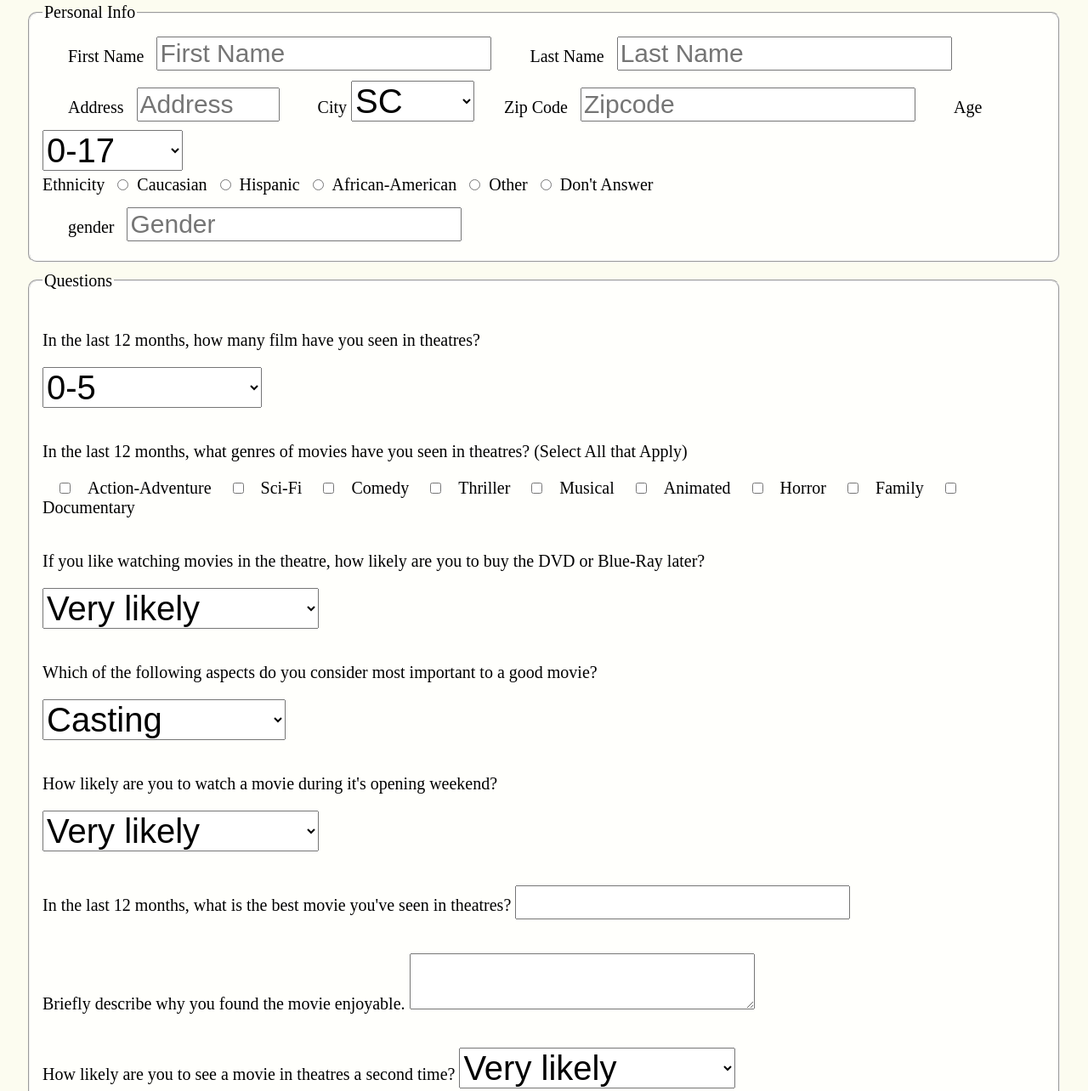
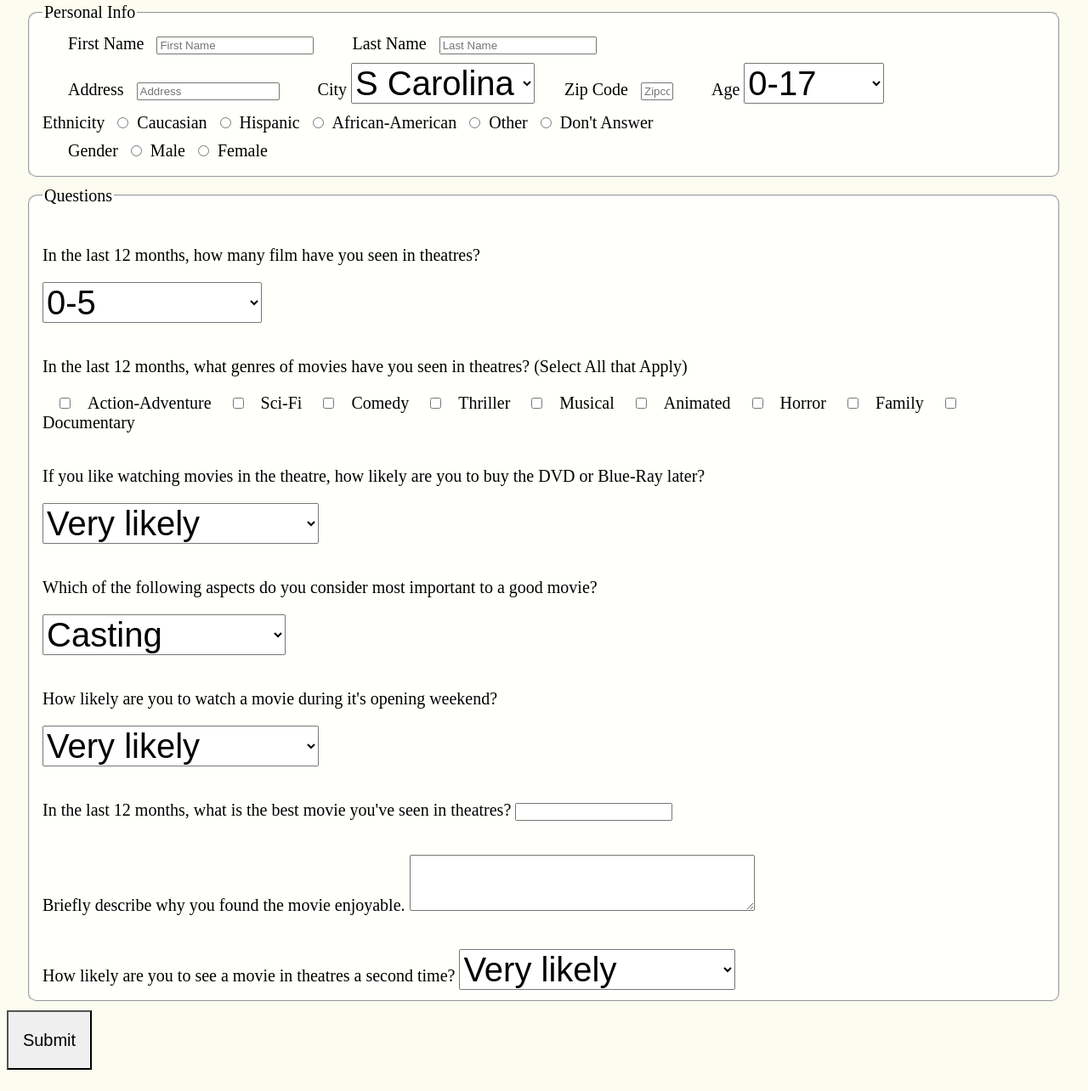
Before and after one commit to davemillican/survey, a plain HTML site: page index.html in a window 1280 px wide. Shown: the part 7-1291 px from the top of the page at 85% size. Drawn offline with Linux system fonts and the light colour scheme.

Commit message:
for review

```diff
--- a/index.html
+++ b/index.html
@@ -5,50 +5,53 @@
 	<link rel="stylesheet" href="src/css/index.css" >
 </head>
 <body>
-	<form>
-
+	<form action="http://localhost:3000" method="post">
 
 		<fieldset id="personal">
 			<legend>Personal Info</legend>
 			<div>
 				<label for="first-name">First Name</label>
-				<input id="first-name" type="text" placeholder="First Name" class="info"></input>
+				<input id="first-name" name="first-name-v" type="text" placeholder="First Name" class="info"></input>
 
 				<label for="last-name">Last Name</label>
-				<input id="last-name" type="text" placeholder="Last Name" class="info"></input>
+				<input id="last-name" name="last-name-v" type="text" placeholder="Last Name" class="info"></input>
 
 			</div>
 				<label for="address">Address</label>
-				<input id="address" type="text" placeholder="Address" class="info"></input>
+				<input id="address" name="address-val" type="text" placeholder="Address" class="info"></input>
 
 				<label for="city">City</label>
-				<select id="city" placeholder="city">
-	  				<option value="S carolina">SC</option>
-	  				<option value="N Carolina">NCA</option>
-	  				<option v alue="GA">GA</option>
+				<select id="city" name="city-v" placeholder="city">
+	  				<option value="S carolina">S Carolina</option>
+	  				<option value="N Carolina">N Carolina</option>
+	  				<option value="GA">Georgia</option>
 	  				<option value="Florida">Florida</option>
+	  				<option value="Alabama">Alabama</option>
+	  				<option value="Tennessee">Tennessee</option>
 				</select>
 
 				<label for="zip">Zip Code</label>
-				<input id="zip" type="text" placeholder="Zipcode" class="info"></input>
+				<input id="zip" name="zip-v" type="text" placeholder="Zipcode" class="info"></input>
 
 				<label for="age-text">Age</label>
-				<select id="age-select" placeholder="city">
+				<select id="age-select" name="age-v" placeholder="city">
 	  				<option value="0-17">0-17</option>
 	  				<option value="18-34">18-34</option>
-	  				<option v alue="Over 35">Over 35</option>
+	  				<option value="Over 35">Over 35</option>
 				</select>
 
 				<div>Ethnicity
-					<input name="ethnicity" type="radio"  class="info">Caucasian</input>
-					<input name="ethnicity" type="radio"  class="info">Hispanic</input>
-					<input name="ethnicity" type="radio"  class="info">African-American</input>
-					<input name="ethnicity" type="radio"  class="info">Other</input>
-					<input name="ethnicity" type="radio"  class="info">Don't Answer</input>
+					<input name="ethnicity" type="radio"  class="info" value="1">Caucasian</input>
+					<input name="ethnicity" type="radio"  class="info" value="2">Hispanic</input>
+					<input name="ethnicity" type="radio"  class="info" value="3">African-American</input>
+					<input name="ethnicity" type="radio"  class="info" value="4">Other</input>
+					<input name="ethnicity" type="radio"  class="info" value="5">Don't Answer</input>
 				</div>
 
-				<label for="gender">gender</label>
-				<input type="text" placeholder="Gender" class="info"></input>
+				<label for="gender">Gender</label>
+				<input name="gender" type="radio"  class="info" value="m">Male</input>
+				<input name="gender" type="radio"  class="info" value="w">Female</input>
+
 
 		</fieldset>
 
@@ -67,15 +70,15 @@
 
 			<div class="question">
 				<p>In the last 12 months, what genres of movies have you seen in theatres? (Select All that Apply)</p>
-				<input type="checkbox" class="movie-select">Action-Adventure</input>
-				<input type="checkbox" class="movie-select">Sci-Fi</input>
-				<input type="checkbox" class="movie-select">Comedy</input>
-				<input type="checkbox" class="movie-select">Thriller</input>
-				<input type="checkbox" class="movie-select">Musical</input>
-				<input type="checkbox" class="movie-select">Animated</input>
-				<input type="checkbox" class="movie-select">Horror</input>
-				<input type="checkbox" class="movie-select">Family</input>
-				<input type="checkbox" class="movie-select">Documentary</input>
+				<input type="checkbox" value="0" class="movie-select">Action-Adventure</input>
+				<input type="checkbox" value="1" class="movie-select">Sci-Fi</input>
+				<input type="checkbox" value="2" class="movie-select">Comedy</input>
+				<input type="checkbox" value="3" class="movie-select">Thriller</input>
+				<input type="checkbox" value="4" class="movie-select">Musical</input>
+				<input type="checkbox" value="5" class="movie-select">Animated</input>
+				<input type="checkbox" value="6" class="movie-select">Horror</input>
+				<input type="checkbox" value="7" class="movie-select">Family</input>
+				<input type="checkbox" value="8" class="movie-select">Documentary</input>
 			</div>
 
 			<div class="question">
@@ -111,17 +114,17 @@
 
 			<div id="best-movie-div" class="question">
 				<p>In the last 12 months, what is the best movie you've seen in theatres?</p>
-				<input id="best-movie" type="text">
+				<input name="best-movie" id="best-movie" type="text">
 			</div>
 
 			<div class="question">
 				<p id="st">Briefly describe why you found the movie enjoyable.</p>
-				<textarea> </textarea>
+				<textarea name="describe-movie"> </textarea>
 			</div>
 
 			<div class="question">
 				How likely are you to see a movie in theatres a second time?
-				<select class="response">
+				<select name="likely-response" class="response">
 	  				<option value="Very likely">Very likely</option>
 	  				<option value="Somewhat Likely">Somewhat Likely</option>
 	  				<option value="Not Very Likely">Not Very Likely</option>
@@ -129,6 +132,10 @@
 				</select>
 			</div>
 
+		</fieldset>
+
+		<input type="submit" value="Submit">
+
 	</form>
 
 
--- a/src/css/index.css
+++ b/src/css/index.css
@@ -3,19 +3,21 @@ body {
 	font-size: 20px;
 }
 
-input {
-	font-size: 30px;
+#zip {
+	width: 30px;
 }
+
 
 select {
 	font-size: 40px;
 }
 
 textarea {
-	font-size:30px;
+	font-size: 30px;
 }
 
 }
+
 info-block {
 	background-color: red;
 }
@@ -60,3 +62,11 @@ textarea {
 	height: 60px;
 	width:  400px;
 }
+
+input[type="submit"]{
+	-webkit-appearance: none;
+	height: 70px;
+	width: 100px;
+	left: 100px;
+	font-size: 20px;
+}
```
